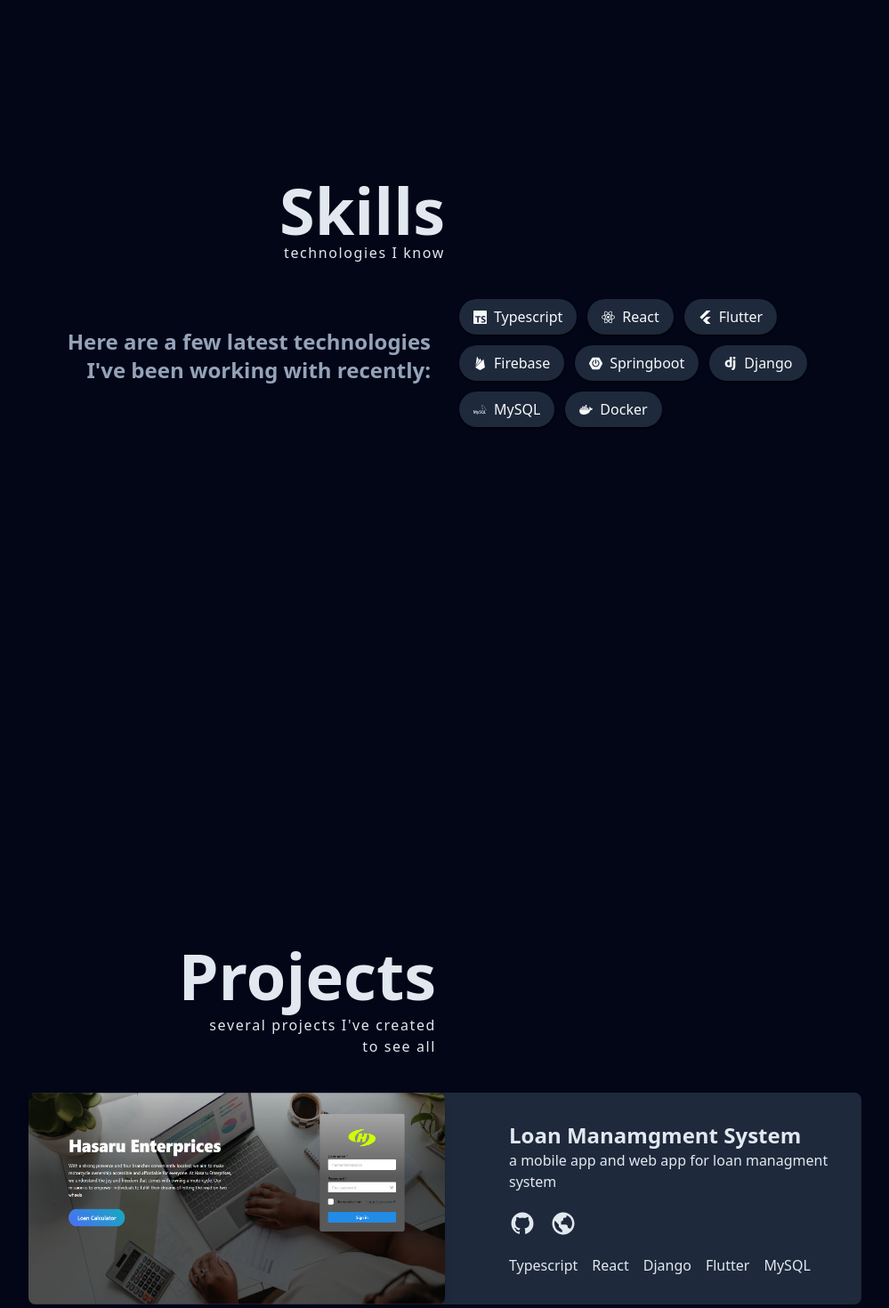
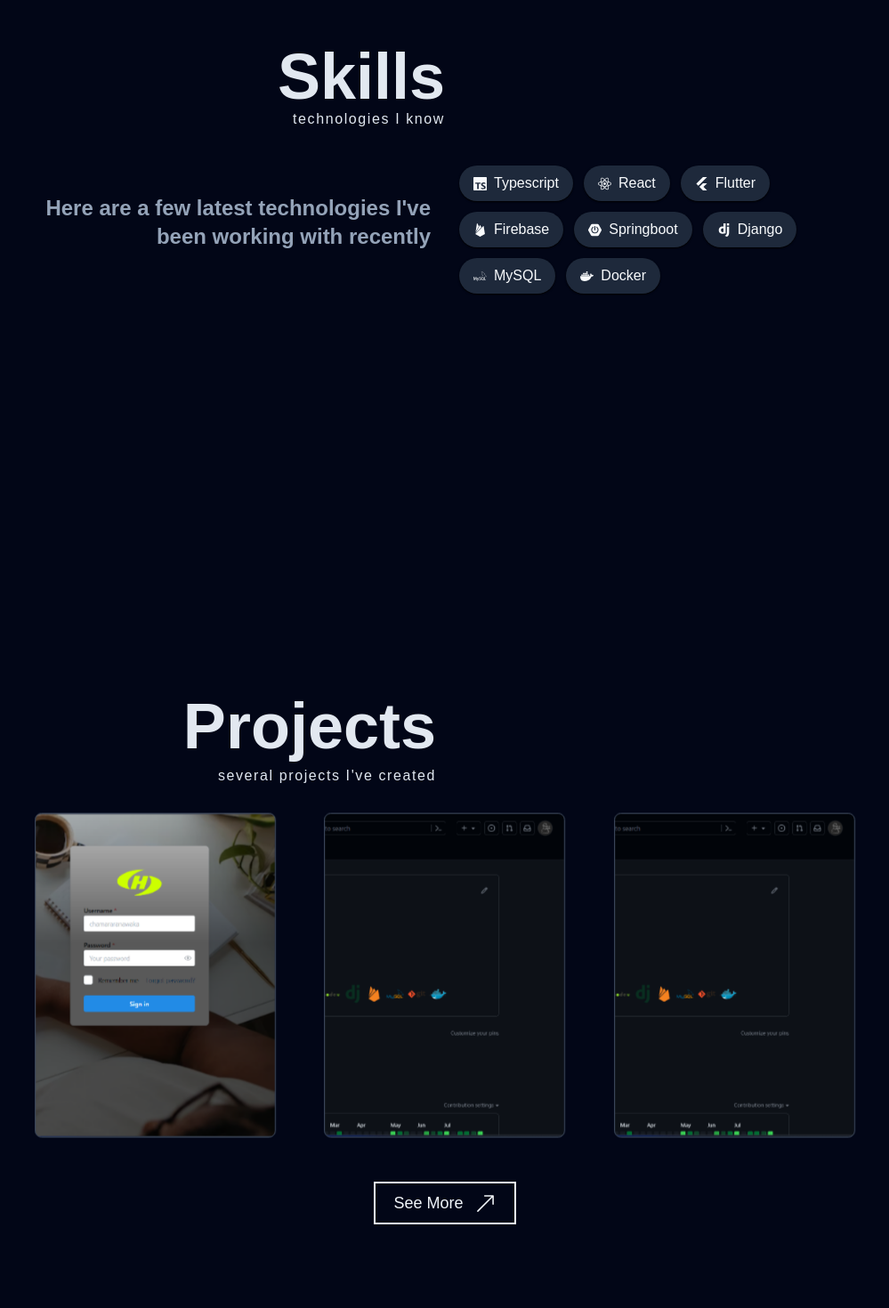
Before and after one commit to DamiduShalinda/personal-portfolio, a React (Vite) app: page / in a window 1280 px wide. Shown: the part 860-2330 px from the top of the page at 89% size, without its empty margins (140-1139 px from the left). Built offline with nearby package versions, Linux system fonts and the light colour scheme.

Commit message:
added carousal to view projects

```diff
--- /dev/null
+++ b/src/AllProjetcs.tsx
@@ -0,0 +1,33 @@
+import React from 'react';
+import ScrollToTopButton from './components/ScrollToTopButton';
+import VerticalSlider from './components/vertical-slider/VerticalSlider';
+import { BsArrowUpLeft } from 'react-icons/bs';
+import { Link } from 'react-router-dom';
+
+const AllProjetcs: React.FC = () => {
+
+  return (
+    <div className='w-full text-white snap-y snap-mandatory'>
+      <ScrollToTopButton/>
+      <div className='grid md:grid-cols-3'>
+        <div className='fixed pt-40 pl-40'>
+          <div className='items-start justify-center flex flex-row'>
+            <Link to='/'>
+              <BsArrowUpLeft size={100} />
+            </Link>
+            <p className='text-5xl pl-4'>All Projects</p>
+          </div>
+            <div>
+              <p className='text-lg text-right'>Click on the project to see more</p>
+            </div>
+        </div>
+        <div></div>
+        <div className='col-span-2'>
+        <VerticalSlider/>
+        </div>
+      </div>
+    </div>
+  );
+};
+
+export default AllProjetcs;
--- a/src/App.tsx
+++ b/src/App.tsx
@@ -1,25 +1,45 @@
+import { BrowserRouter as Router, Route, Routes, Link } from "react-router-dom"
 import About from "./components/About"
 import Home from "./components/Home"
 import Navbar from "./components/Navbar"
 import Projects from "./components/Projects"
 import Skills from "./components/Skills"
-
+import AllProjetcs from "./AllProjetcs"
+import ScrollToTopButton from "./components/ScrollToTopButton"
 
 function App() {
+  return (
+    <Router>
+      <div className="bg-repeat bg-center bg-slate-950 cursor-default">
 
-//style={{ backgroundImage: `url(${placeholder})` }}
-  return (
-    <div className="bg-repeat bg-center bg-slate-950 cursor-default"  >
-    <Navbar />
-    <div className="bg-transparent">
-      <section><Home/></section>
-      <section><About/></section>
-      <section><Projects/></section>
-      <section><Skills/></section>
-    </div>
-    </div>
-  )
+        <div className="bg-transparent">
+          <Routes>
+            <Route path="/allprojects" element={<AllProjetcs/>}/>
+            <Route path="/" element={
+              <>
+              <ScrollToTopButton/>
+              <Navbar />
+               <section>
+                <Home />
+              </section>
+              <section>
+                <About />
+              </section>
+              <section>
+                <Projects />
+              </section>
+              <section>
+                <Skills />
+              </section>
+              </>
+            }/>
+          </Routes>
+        </div>
+      </div>
+    </Router>
+  );
 }
+
 
 export default App
 
--- a/src/components/About.tsx
+++ b/src/components/About.tsx
@@ -1,6 +1,6 @@
 import React from 'react'
-import { SiTypescript, SiReact, SiFlutter, SiFirebase, SiSpringboot, SiDjango, SiMysql, SiDocker } from 'react-icons/si'
 import { motion } from 'framer-motion'
+import { skillsData } from '../data'
 
 const About:React.FC = () => {
   return (
@@ -15,7 +15,7 @@
                     </div>
                     <div className='grid sm:grid-cols-2 text-slate-400 gap-8 px-4 items-start'>
                         <div className='sm:text-right text-2xl font-semibold mt-8'>
-                        Here are a few latest technologies I've been working with recently:
+                        Here are a few latest technologies I've been working with recently
                         </div>
                         <div className='flex flex-wrap gap-3 text-slate-50'>
                         {skillsData.map((skill, index) => (
@@ -37,19 +37,3 @@
 }
 
 export default About
-
-interface Skill {
-    icon: React.ReactElement;
-    title: string;
-  }
-
-  const skillsData: Skill[] = [
-    { icon: <SiTypescript size={15} />, title: 'Typescript' },
-    { icon: <SiReact size={15} />, title: 'React' },
-    { icon: <SiFlutter size={15} />, title: 'Flutter' },
-    { icon: <SiFirebase size={15} />, title: 'Firebase' },
-    { icon: <SiSpringboot size={15} />, title: 'Springboot' },
-    { icon: <SiDjango size={15} />, title: 'Django' },
-    { icon: <SiMysql size={15} />, title: 'MySQL' },
-    { icon: <SiDocker size={15} />, title: 'Docker' },
-  ];
--- a/src/components/Projects.tsx
+++ b/src/components/Projects.tsx
@@ -1,61 +1,72 @@
 import React from 'react';
 import { motion } from 'framer-motion';
 import { BiLogoGithub, BiWorld } from 'react-icons/bi';
+import { BsArrowUpRight } from 'react-icons/bs'
 import { projectsdata } from '../data';
+import { Link } from 'react-router-dom';
 
 
 const Projects: React.FC = () => {
   return (
-    <div id="projects" className="w-full ">
-                      <motion.div
-                 className='max-w-[1000px] mx-auto px-8 flex flex-col justify-center h-full'>
-                   <div className='grid grid-cols-2 gap-5'>
-                         <div className=' sm:text-right pl-4 mb-10'>
+    <div id="projects" className="w-full md:h-screen h-full">
+                <div
+                 className='max-w-[1000px] mx-auto px-8 flex flex-col justify-center'>
+                   <div className='grid md:grid-cols-2 grid-cols-1 gap-5'>
+                         <div className=' sm:text-right pl-4 mb-5'>
                                 <p className='text-7xl text-slate-200 font-bold mb-2'>Projects</p>
                                 <p className='text-base text-slate-200 font-extralight tracking-widest'>several projects I've created</p>
-                                <p className='text-base text-slate-200 font-extralight tracking-widest'>to see all</p>
                         </div>
                     </div>
-                  <div className='flex flex-col gap-10' >
+                  <div
+                  className='flex md:flex-row flex-col gap-10 text-slate-100 items-center justify-center' >
                     {projectsdata.map((project, index) => (
-                        <motion.div
-                        initial={{ scale: 0.9 }}
-                        animate={{ opacity: 1 }}
-                        transition={{ duration: 0.5 }}
-                        whileInView={{ scale: 1}}
-                        exit={{ opacity: 0 }}
-                        className={`flex  ${index %2 == 0 ? 'flex-row' : 'flex-row-reverse'} gap-10  bg-slate-800 rounded-lg`} key={index}>
-                            <motion.img
-                            initial={{ scale: 0.9  , x : -50 }}
-                            animate={{ opacity: 1 }}
-                            transition={{ duration: 0.5 }}
-                            whileInView={{ scale: 1 , x:0 }}
-                            src={project.imagepath} alt={project.title} className='w-1/2 rounded-lg shadow-lg' />
-                            <div className={`flex flex-col justify-center ${index % 2 == 0 ? 'items-start' : 'items-end'} p-8`}>
-                              <p className='text-2xl text-slate-200 font-bold'>{project.title}</p>
-                              <p className='text-base text-slate-200 font-extralight'>{project.description}</p>
-                              <div className={`flex gap-4 my-5`}>
-                                <a href={project.githublink} target='_blank' rel='noreferrer'>
-                                  <BiLogoGithub size={30} className='text-slate-200 hover:text-slate-100' />
-                                </a>
-                                <a href={project.weblink} target='_blank' rel='noreferrer'>
-                                  <BiWorld size={30} className='text-slate-200 hover:text-slate-100' />
-                                </a>
+                        <motion.div key={index}
+                        initial = {{ scale : 0.95}}
+                        whileHover={{ scale : 1 }}
+                          className='group border border-slate-600 h-96 w-80 flex flex-col items-start justify-start py-10 px-4 rounded-lg hover:bg-slate-50 content-div'
+                          style={{
+                            backgroundImage: `url(${project.imagepath})`,
+                            backgroundClip: 'border-box',
+                            backgroundRepeat: 'no-repeat',
+                            backgroundPosition: 'right center',
+                            backgroundSize: 'cover',
+                          }}
+                          >
+                          <div className='hidden group-hover:flex flex-col'>
+                            <div className='text-xl font-semibold  text-left h-20'>{project.title}</div>
+                            <div className='font-thin mb-4 h-20'>{project.description}</div>
+                            <div className='h-24'>
+                              <div className='flex flex-wrap gap-2'>
+                                {project.technologies.map((technology , index) => (
+                                  <div key={index} className='bg-slate-700 px-2 py-1 rounded-full text-xs'>
+                                    {technology}
+                                  </div>
+                                ))}
                               </div>
-                              <div className='flex flex-row items-center justify-center gap-4'>
-                                  {project.technologies.map((tech, index) => (
-                                    <p className='text-slate-200 font-extralight text-base' key={index}>{tech}</p>
-                                  ))}
-
+                            </div>
+                            <div className='flex flex-row justify-evenly items-start mx-auto gap-20 mb-4'>
+                              <a href={project.githublink} target='_blank'><BiLogoGithub size={30}/></a>
+                              <a href={project.weblink} target='_blank'><BiWorld size={30}/></a>
                             </div>
                           </div>
-                          </motion.div>
+                        </motion.div>
                       )
                     )
                     }
                   </div>
+                    <Link to='/allprojects'>
+                      <motion.button
+                          whileHover={{ scale: 1.1 }}
+                          whileTap={{ scale: 0.9 }}
+                          className='mx-auto mt-10 w-40 flex flex-row items-center justify-center text-slate-100 text-lg gap-3 border-2 border-slate-100 p-2 hover:bg-slate-100 hover:text-slate-900 group'>
+                          See More
+                          <span className='group-hover:rotate-90 duration-300'>
+                              <BsArrowUpRight size={25}/>
+                          </span>
+                      </motion.button>
+                    </Link>
 
-        </motion.div>
+        </div>
 
     </div>
   );
--- /dev/null
+++ b/src/components/ScrollToTopButton.tsx
@@ -0,0 +1,38 @@
+import React, { useState, useEffect } from 'react';
+import { FaArrowUp } from 'react-icons/fa';
+
+const ScrollToTopButton: React.FC = () => {
+  const [isVisible, setIsVisible] = useState(false);
+
+  const handleScroll = () => {
+    if (window.scrollY > 200) {
+      setIsVisible(true);
+    } else {
+      setIsVisible(false);
+    }
+  };
+
+  const scrollToTop = () => {
+    window.scrollTo({ top: 0, behavior: 'smooth' });
+  };
+
+  useEffect(() => {
+    window.addEventListener('scroll', handleScroll);
+    return () => {
+      window.removeEventListener('scroll', handleScroll);
+    };
+  }, []);
+
+  return (
+    <div
+      className={`fixed bottom-4 right-4 p-2 rounded-full border-2 border-slate-600 ${
+        isVisible ? 'visible' : 'invisible'
+      }`}
+      onClick={scrollToTop}
+    >
+      <FaArrowUp className='text-white' size={24} />
+    </div>
+  );
+};
+
+export default ScrollToTopButton;
--- /dev/null
+++ b/src/components/vertical-slider/styles.css
@@ -0,0 +1,33 @@
+
+  * {
+    font-family: sofia-pro, sans-serif;
+    font-weight: 400;
+    font-style: normal;
+    -webkit-font-smoothing: antialiased;
+  }
+
+
+  /* html {
+    scroll-snap-type: y mandatory;
+  } */
+
+
+  section {
+    height: 100vh;
+    display: flex;
+    justify-content: center;
+    align-items: center;
+    position: relative;
+    scroll-snap-align: center;
+    perspective: 500px;
+  }
+
+  section > div {
+    width: 800px;
+    aspect-ratio: 2.11;
+    position: relative;
+    max-height: 90vh;
+    margin: 20px;
+    background: var(--white);
+    overflow: hidden;
+  }
--- a/src/data.ts
+++ b/src/data.tsx
@@ -1,7 +1,8 @@
 import loanmanagment from '../assets/loanmanagment.png'
 import placeholder from '../assets/placeholder.png'
+import { SiTypescript, SiReact, SiFlutter, SiFirebase, SiSpringboot, SiDjango, SiMysql, SiDocker } from 'react-icons/si'
 
-type projectdatatype = {
+export type projectdatatype = {
     id: number;
     title: string;
     description: string;
@@ -43,3 +44,19 @@
     }
 
 ]
+
+interface Skill {
+    icon: React.ReactElement;
+    title: string;
+  }
+
+export  const skillsData: Skill[] = [
+    { icon: <SiTypescript size={15} />, title: 'Typescript' },
+    { icon: <SiReact size={15} />, title: 'React' },
+    { icon: <SiFlutter size={15} />, title: 'Flutter' },
+    { icon: <SiFirebase size={15} />, title: 'Firebase' },
+    { icon: <SiSpringboot size={15} />, title: 'Springboot' },
+    { icon: <SiDjango size={15} />, title: 'Django' },
+    { icon: <SiMysql size={15} />, title: 'MySQL' },
+    { icon: <SiDocker size={15} />, title: 'Docker' },
+  ];
--- a/src/index.css
+++ b/src/index.css
@@ -6,23 +6,40 @@
 :root {
     --primary-color : #0a192f;
     --secondary-color : #2f2f2f;
+    --background : #0a192f;
+    ----accent : #ffffff;
 
 
 }
 
 .content-div {
-    background-repeat: no-repeat;
-    background-size: cover;
-    background-position: center;
-    height: 200px;
-    width: 355px;
-    aspect-ratio: 16/9;
+    background-clip: 'border-box';
+    background-repeat: 'no-repeat';
+    background-position: 'right center';
+    background-size: 'cover';
 }
 
 .content-div:hover {
+    transition-duration: 300ms;
     background-image: linear-gradient(
-        to right,
-        rgba(112, 157, 255, 0.8),
-        hsla(242, 74%, 61%, 0.8)
+        to left,
+        #0f172a,
+        #020617
     )!important;
 }
+
+
+::-webkit-scrollbar {
+    height: 3px;
+    width: 3px;
+    background: #0a192f;
+  }
+
+  ::-webkit-scrollbar-thumb {
+    background: #ffffff;
+    -webkit-border-radius: 1ex;
+  }
+
+  ::-webkit-scrollbar-corner {
+    background: #ffffff;
+  }
--- a/src/main.tsx
+++ b/src/main.tsx
@@ -2,6 +2,7 @@
 import ReactDOM from 'react-dom/client'
 import App from './App.tsx'
 import './index.css'
+
 
 ReactDOM.createRoot(document.getElementById('root')!).render(
   <React.StrictMode>
```
Also changed, not shown: src/components/Navbar.tsx (+4 -4 lines), src/components/vertical-slider/VerticalSlider.tsx (added, +73 -0 lines).
